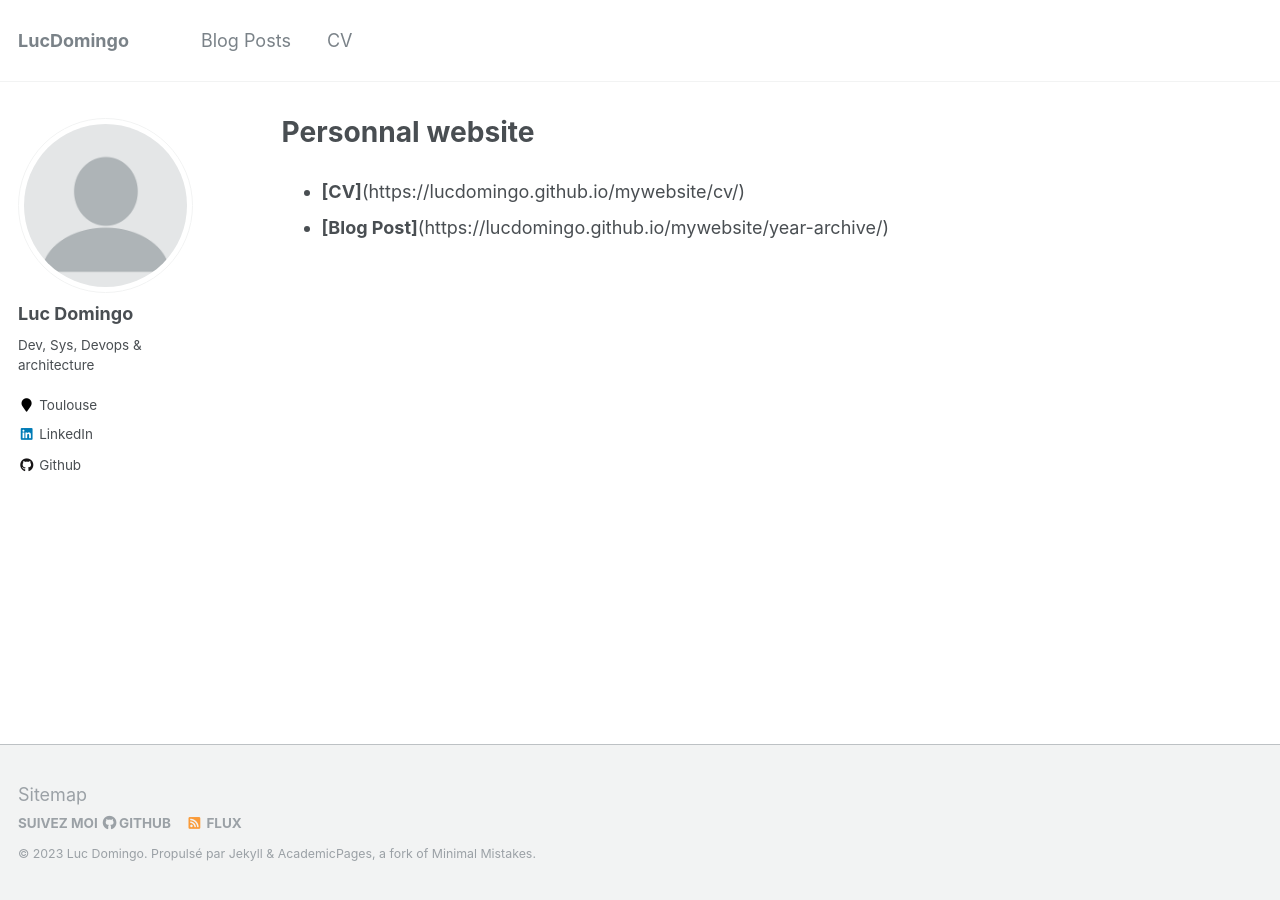
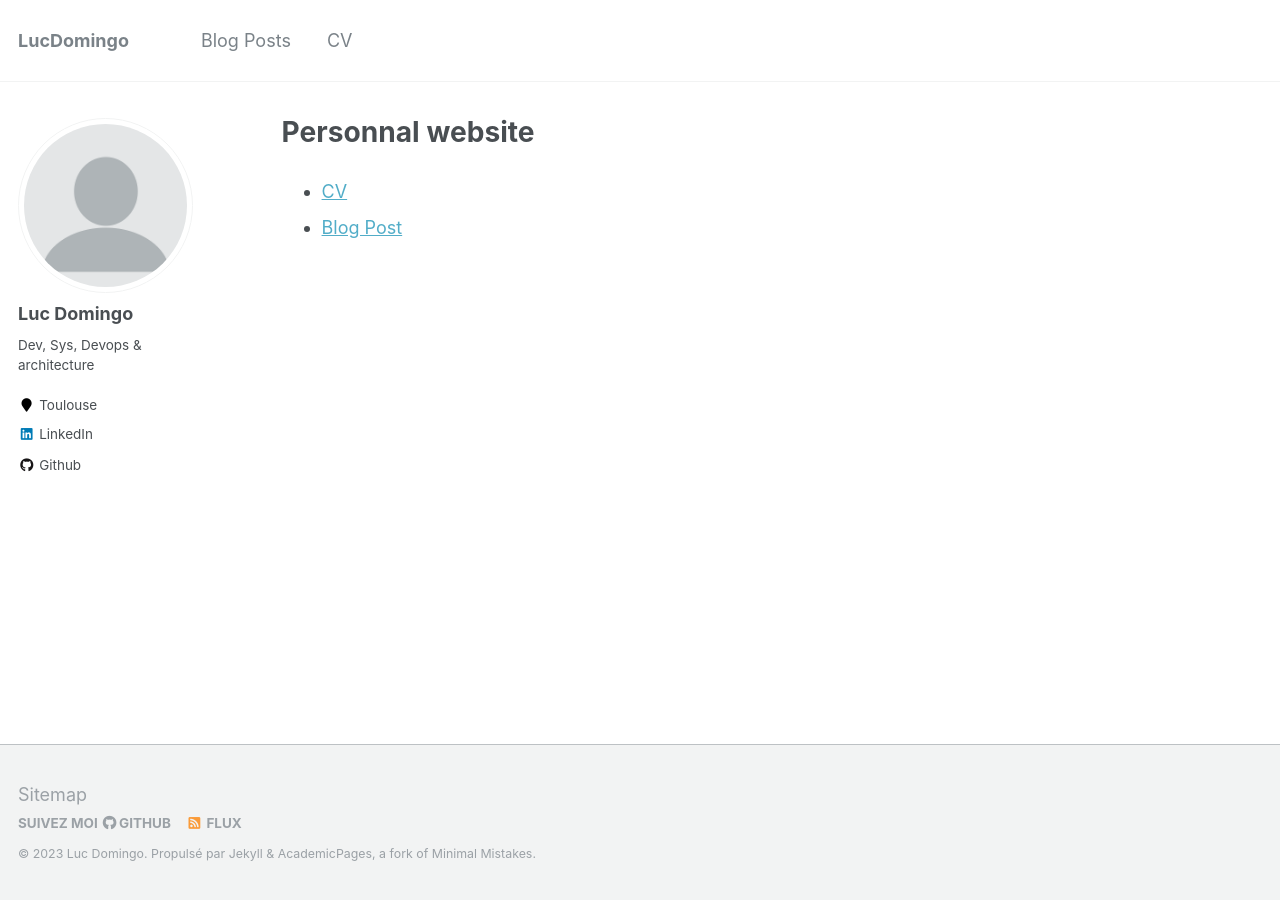
Before and after one commit to LucDomingo/mywebsite, a Jekyll site: the page built from _pages/about.md, in a window 1280 px wide. Built offline with Jekyll 4.4.1, drawn with Linux system fonts in a browser that asks for light colours.

Commit message:
Update about.md

```diff
--- a/_pages/about.md
+++ b/_pages/about.md
@@ -8,5 +8,5 @@ redirect_from:
   - /about.html
 ---
 
-- **[CV]**(https://lucdomingo.github.io/mywebsite/cv/)
-- **[Blog Post]**(https://lucdomingo.github.io/mywebsite/year-archive/)
+- [CV](https://lucdomingo.github.io/mywebsite/cv/)
+- [Blog Post](https://lucdomingo.github.io/mywebsite/year-archive/)
```
